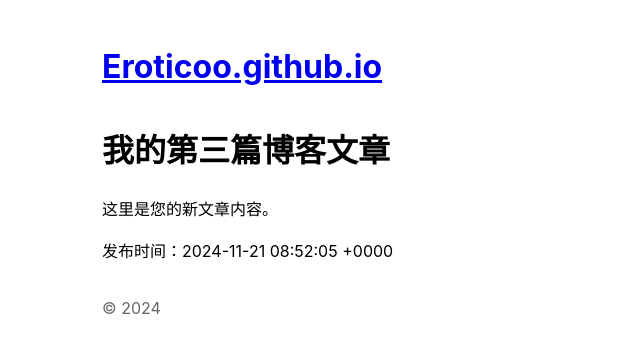
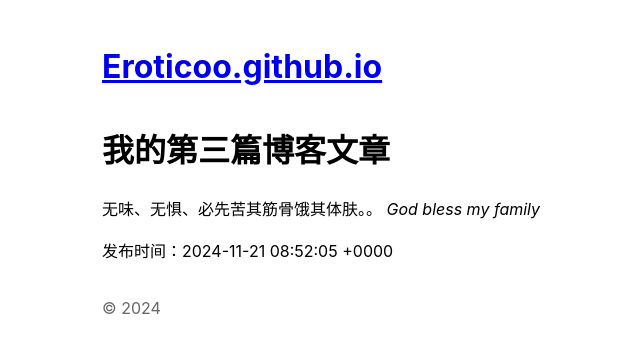
Before and after one commit to Eroticoo/Eroticoo.github.io, a Jekyll site: the page built from _posts/2024-11-21-.md, in a window 1280 px wide. Shown: the top 353 px of the page, without its empty margins (138-778 px from the left). Built offline with Jekyll 4.4.1, drawn with Linux system fonts in a browser that asks for light colours.

Commit message:
更新第三篇博客文章，修改文件名和内容

```diff
--- a/_posts/2024-11-21-.md
+++ b/_posts/2024-11-21-.md
@@ -6,4 +6,5 @@ date: 2024-11-21 16:52:05 +0800
 
 # 我的第三篇博客文章
 
-这里是您的新文章内容。
+无味、无惧、必先苦其筋骨饿其体肤。。
+*God bless my family*
```
